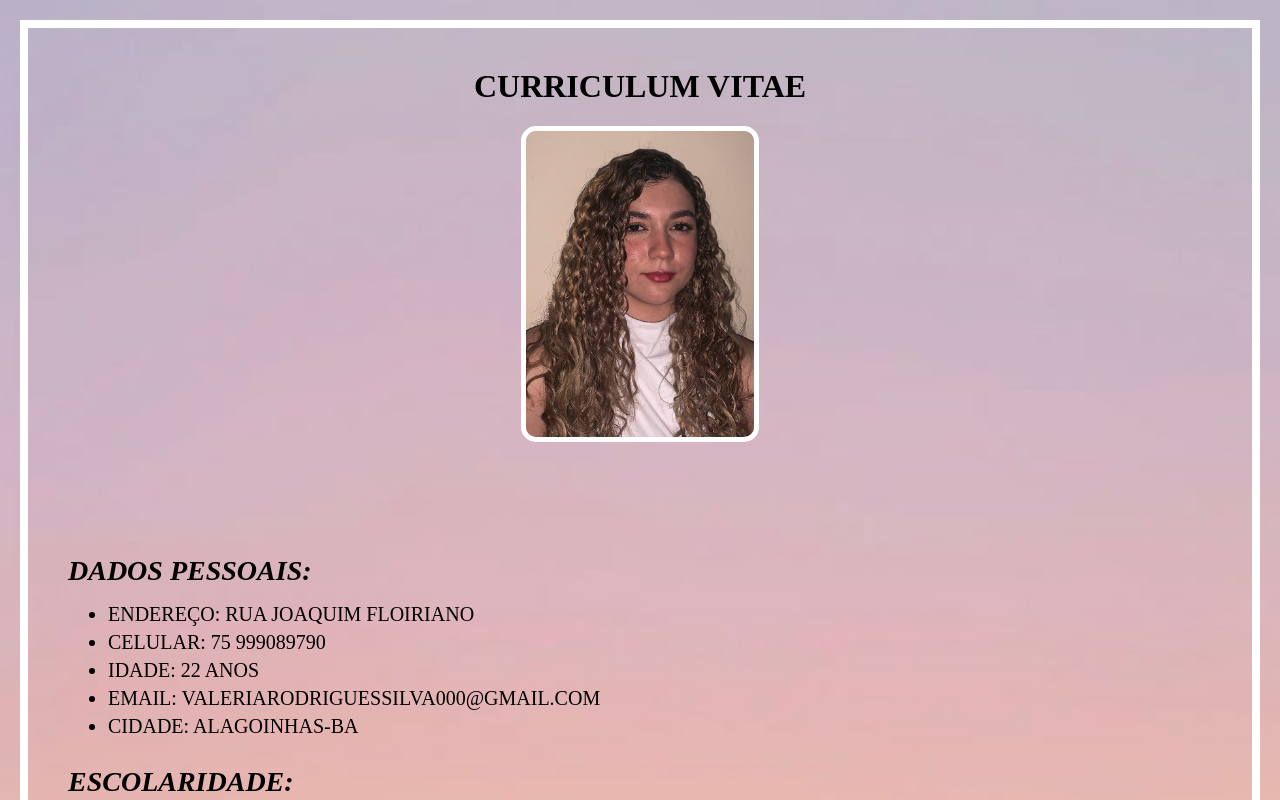
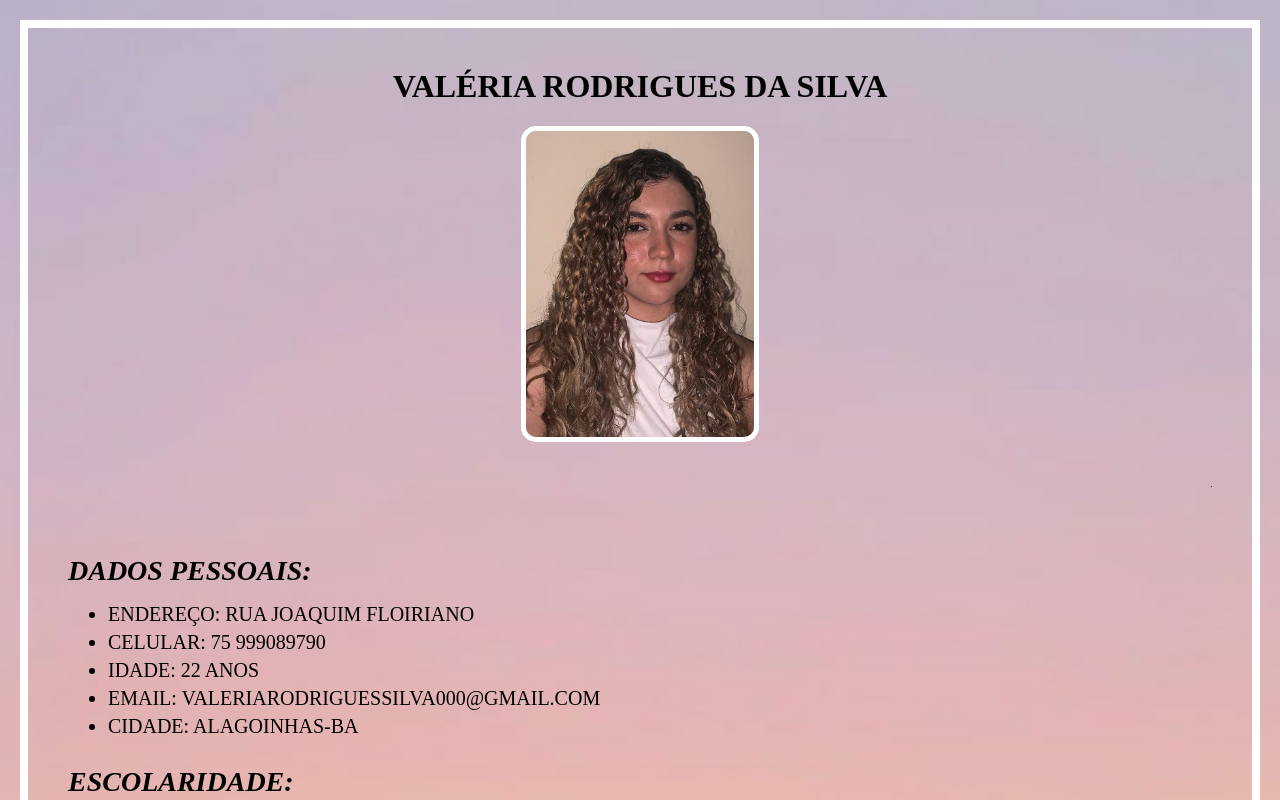
Before and after one commit to valeryaRds/VALERIA-RODRIGUES, a plain HTML site: page index.html in a window 1280 px wide. Shown: the top 800 px of the page. Drawn offline with Linux system fonts and the light colour scheme.

Commit message:
Update index.html

```diff
--- a/index.html
+++ b/index.html
@@ -15,7 +15,7 @@
     margin: 20px;
     min-height: 90vh;
 </style>
-<H1 ALIGN=CENTER>CURRICULUM VITAE</H1>
+<H1 ALIGN=CENTER>VALÉRIA RODRIGUES DA SILVA</H1>
 <CENTER><IMG SRC=foto.jpeg WIDTH=20% style="border: 5px solid white; border-radius: 15px">
 </CENTER>
 <BR>
```
